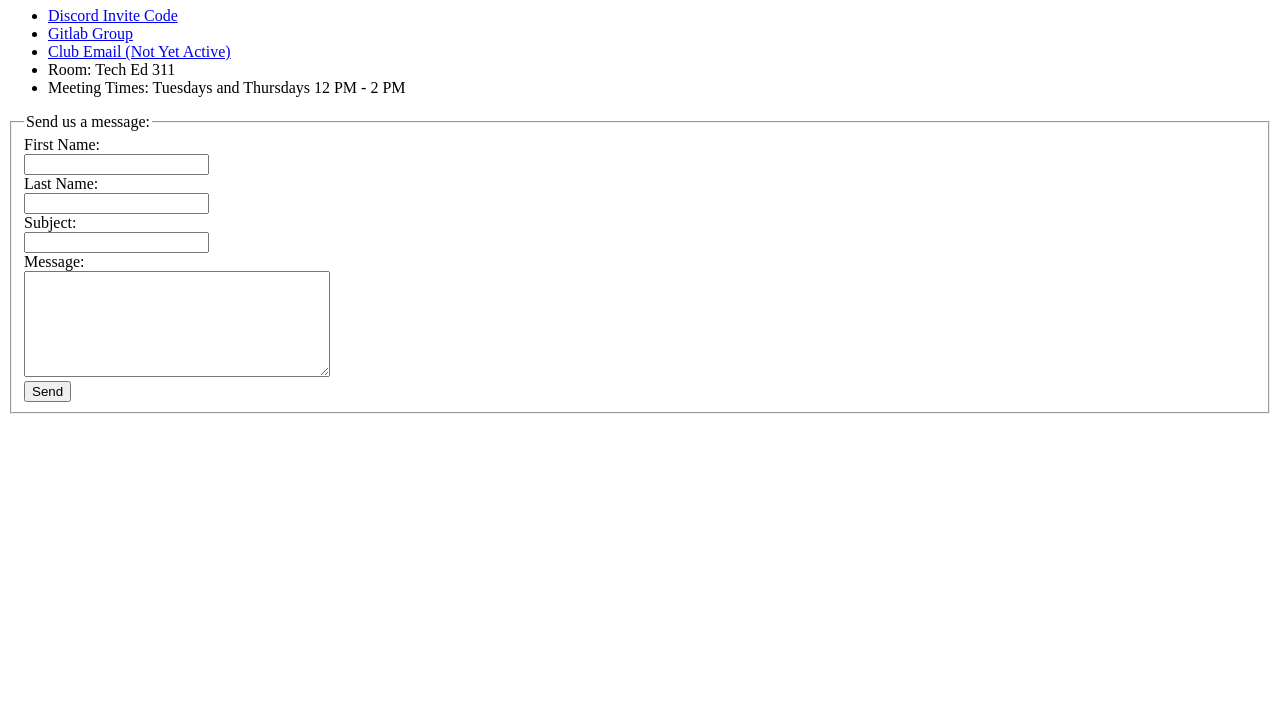
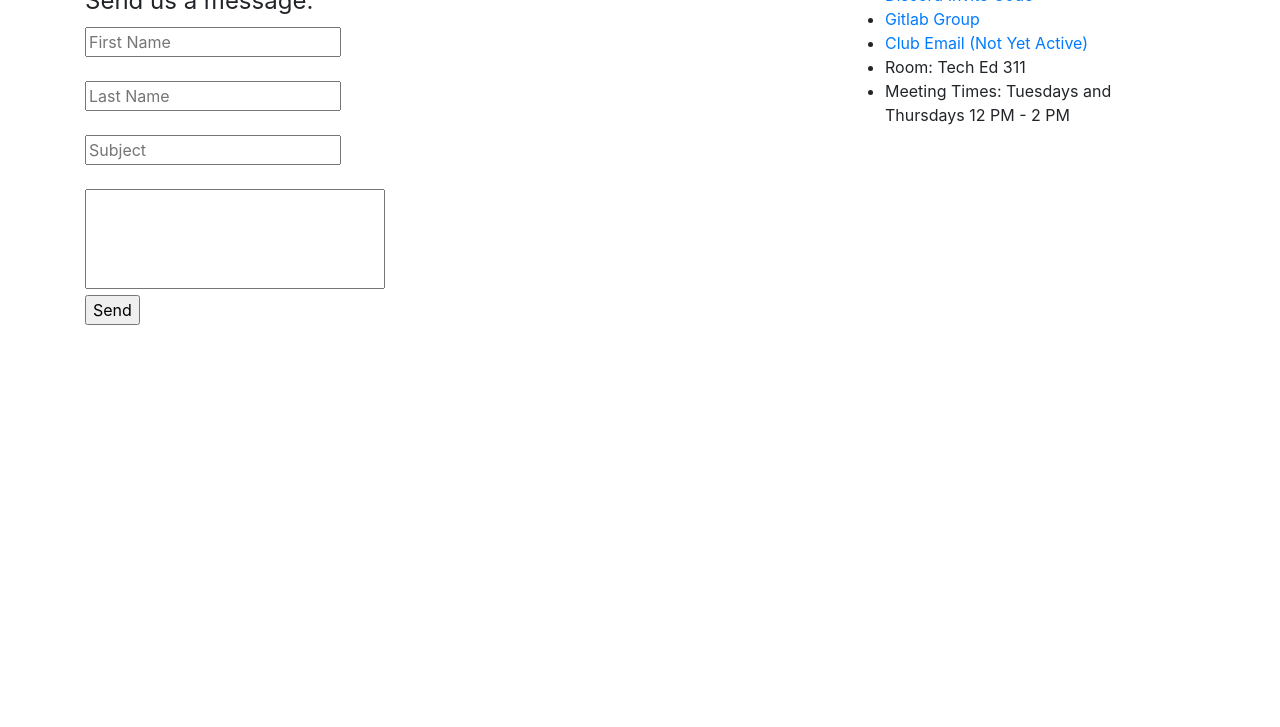
Before and after one commit to ARC-Computer-Science-Club/Club-Website, a plain HTML site: page contact.html in a window 1280 px wide. Shown: the part 73-800 px from the top of the page. Drawn offline with nearby package versions, Linux system fonts and the light colour scheme.

Commit message:
Updated Contact Page

```diff
--- /dev/null
+++ b/contact.css
@@ -0,0 +1,7 @@
+/** {
+  border: solid 1px
+} */
+
+textarea.resize {
+  resize: none;
+}
--- a/contact.html
+++ b/contact.html
@@ -1,45 +1,74 @@
 <!DOCTYPE HTML>
 <HTML>
+<head>
+<title>CSC Website-Contact</title>
+
+
+
+<link rel="stylesheet" href="https://stackpath.bootstrapcdn.com/bootstrap/4.1.3/css/bootstrap.min.css" integrity="sha384-MCw98/SFnGE8fJT3GXwEOngsV7Zt27NXFoaoApmYm81iuXoPkFOJwJ8ERdknLPMO" crossorigin="anonymous">
+<script src="https://code.jquery.com/jquery-3.3.1.slim.min.js" integrity="sha384-q8i/X+965DzO0rT7abK41JStQIAqVgRVzpbzo5smXKp4YfRvH+8abtTE1Pi6jizo" crossorigin="anonymous"></script>
+<script src="https://cdnjs.cloudflare.com/ajax/libs/popper.js/1.14.3/umd/popper.min.js" integrity="sha384-ZMP7rVo3mIykV+2+9J3UJ46jBk0WLaUAdn689aCwoqbBJiSnjAK/l8WvCWPIPm49" crossorigin="anonymous"></script>
+<script src="https://stackpath.bootstrapcdn.com/bootstrap/4.1.3/js/bootstrap.min.js" integrity="sha384-ChfqqxuZUCnJSK3+MXmPNIyE6ZbWh2IMqE241rYiqJxyMiZ6OW/JmZQ5stwEULTy" crossorigin="anonymous"></script>
+<link rel = "stylesheet" href = "contact.css">
+
+</head>
+
 <body>
+
+
 
 <h1>Contact Info</h1>
 
-<ul>
-    <li><a href = "https://discord.gg/q2mfHM5">Discord Invite Code</a></li>
-    <li><a href = "https://gitlab.com/ARC_Computer_Science_Club/">Gitlab Group</a></li>
-    <li><a href = "mailto:arccomputerscience@gmail.com">Club Email (Not Yet Active)</a></li>
-    <li>Room: Tech Ed 311</li>
-    <li>Meeting Times: Tuesdays and Thursdays 12 PM - 2 PM</li>
-</ul>
+<div class = "container">
+<div class = "row">
 
+<div class = "col-md-8">
 <!-Input Headings will eventually appear inside box and disappear once you start typing->
 <form>
   <fieldset>
     <legend>Send us a message:</legend>
-    First Name: <br>
+
     <input type = "text"
-           name = "firstname">
+           name = "firstname"
+           placeholder="First Name">
     <br>
-    Last Name: <br>
+    <br>
     <input type = "text"
-           name = "lastname">
+           name = "lastname"
+           placeholder="Last Name">
     <br>
-    Subject: <br>
+    <br>
     <input type = "text"
-           name = "subject">
+           name = "subject"
+           placeholder = "Subject">
     <br>
-    Message: <br>
-    <!- Eliminate resizeable textarea in CSS->
+    <br>
     <textarea cols = "40"
               rows = "6"
               style = "width:300px; height: 100px;"
-              name = "usermessage">
+              class = "resize"
+              name = "usermessage"
+              placeholder="Message">
     </textarea>
     <br>
     <input type = "submit"
            value = "Send">
  </fieldset>
 </form>
+</div>
+
+<div class = "col-md-4">
+<ul>
+    <li><a target = "_blank" href = "https://discord.gg/q2mfHM5">Discord Invite Code</a></li>
+    <li><a href = "https://gitlab.com/ARC_Computer_Science_Club/">Gitlab Group</a></li>
+    <li><a href = "mailto:arccomputerscience@gmail.com">Club Email (Not Yet Active)</a></li>
+    <li>Room: Tech Ed 311</li>
+    <li>Meeting Times: Tuesdays and Thursdays 12 PM - 2 PM</li>
+</ul>
+</div>
+
+</div>
+</div>
 
 
 
```
